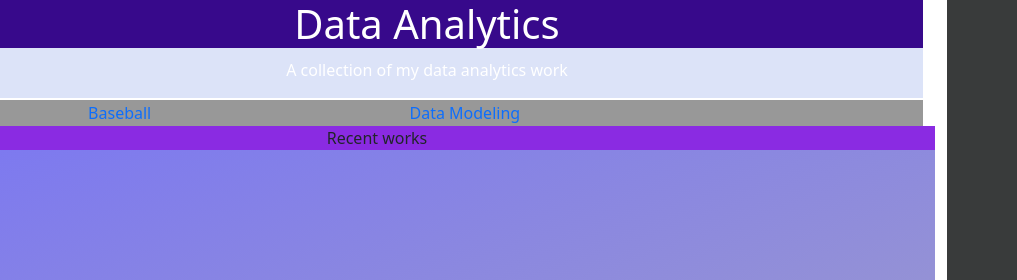
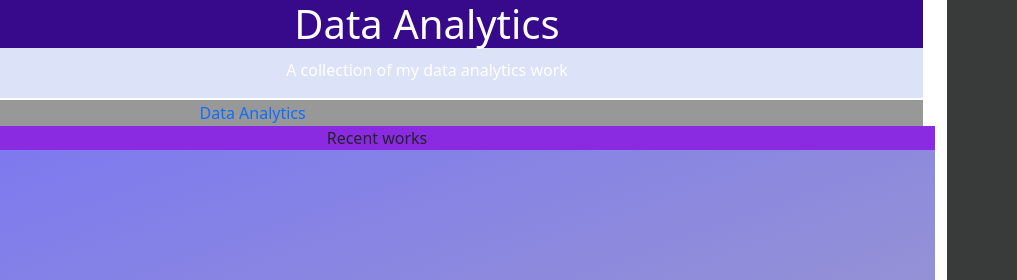
Before and after one commit to Kevin-Lucey/Kevin-Lucey.github.io, a plain HTML site: page stats.html in a window 1280 px wide. Shown: the top 280 px of the page, 263-1280 px from the left. Drawn offline with nearby package versions, Linux system fonts and the light colour scheme.

Commit message:
more updates

```diff
--- a/stats.html
+++ b/stats.html
@@ -26,11 +26,11 @@
                         <a href="index.html" class = "table_link" style="text-decoration: none;">Home</a>
                     </td>
                     <td style="border:black">
-                        <a href="stats.html" class = "table_link" style="text-decoration:none;">Baseball</a>
+                        <a href="stats.html" class = "table_link" style="text-decoration:none;">Data Analytics<a>
                     </td>
-                    <td>
+             <!--       <td>
                         <a href="data_model.html" class = "table_link" >Data Modeling</a>
-                    </td>
+                    </td> -->
                 </tr>
             </table>
         </div>
```
Also changed, not shown: index.html (+1 -1 lines).
